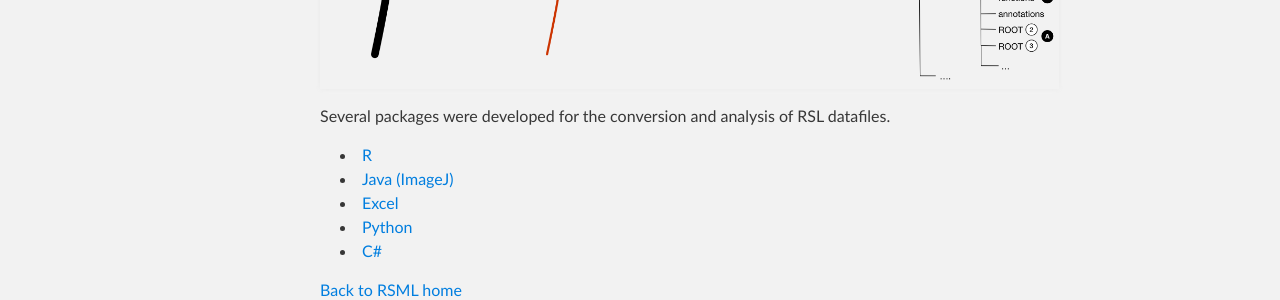
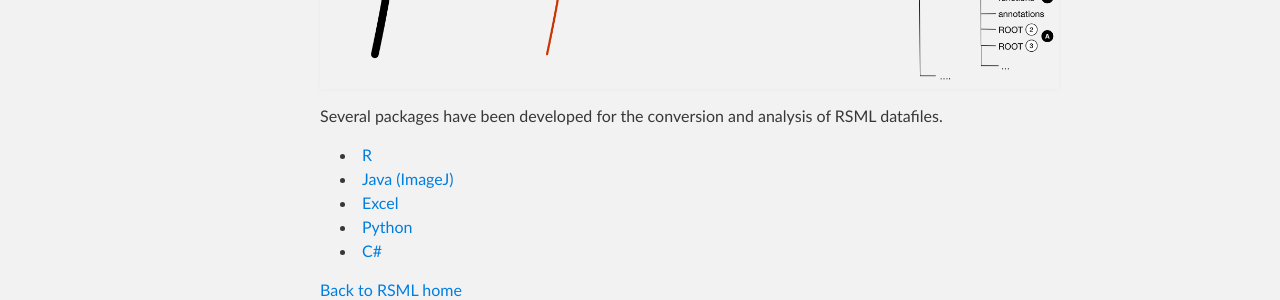
Before and after one commit to RootSystemML/RootSystemML.github.io, a Jekyll site: the page built from tools/index.md, in a window 1280 px wide. Shown: the part 472-772 px from the top of the page. Built offline with Jekyll 4.4.1, drawn with Linux system fonts in a browser that asks for light colours.

Commit message:
Grammar and typo

```diff
--- a/tools/index.md
+++ b/tools/index.md
@@ -5,7 +5,7 @@ layout: default
 
 [![RSML format schema](/images/format.png)](/images/format.png)
 
-Several packages were developed for the conversion and analysis of RSL datafiles.
+Several packages have been developed for the conversion and analysis of RSML datafiles.
 
  - [R](r_rsml)
  - [Java (ImageJ)](imagej_rsml)
```
